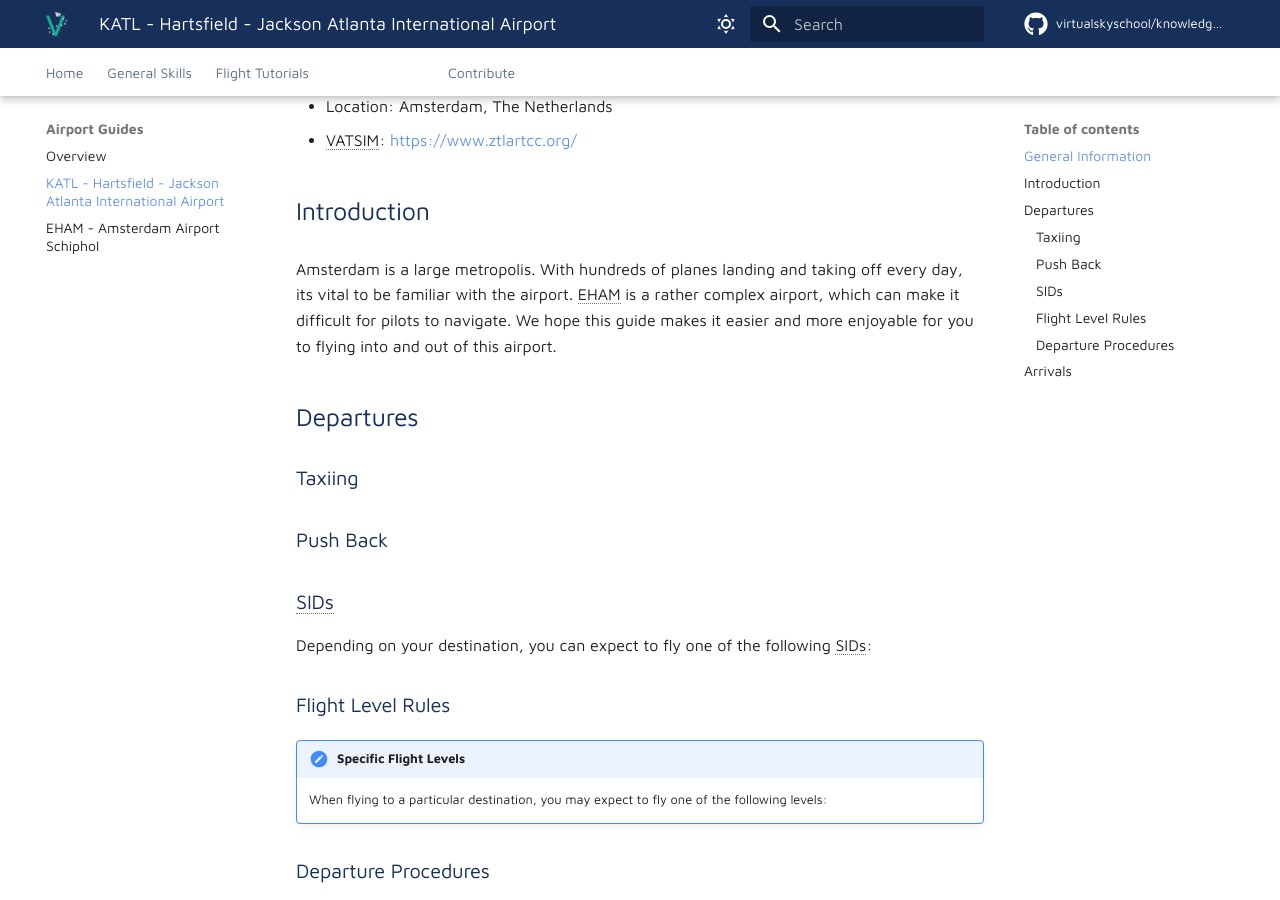
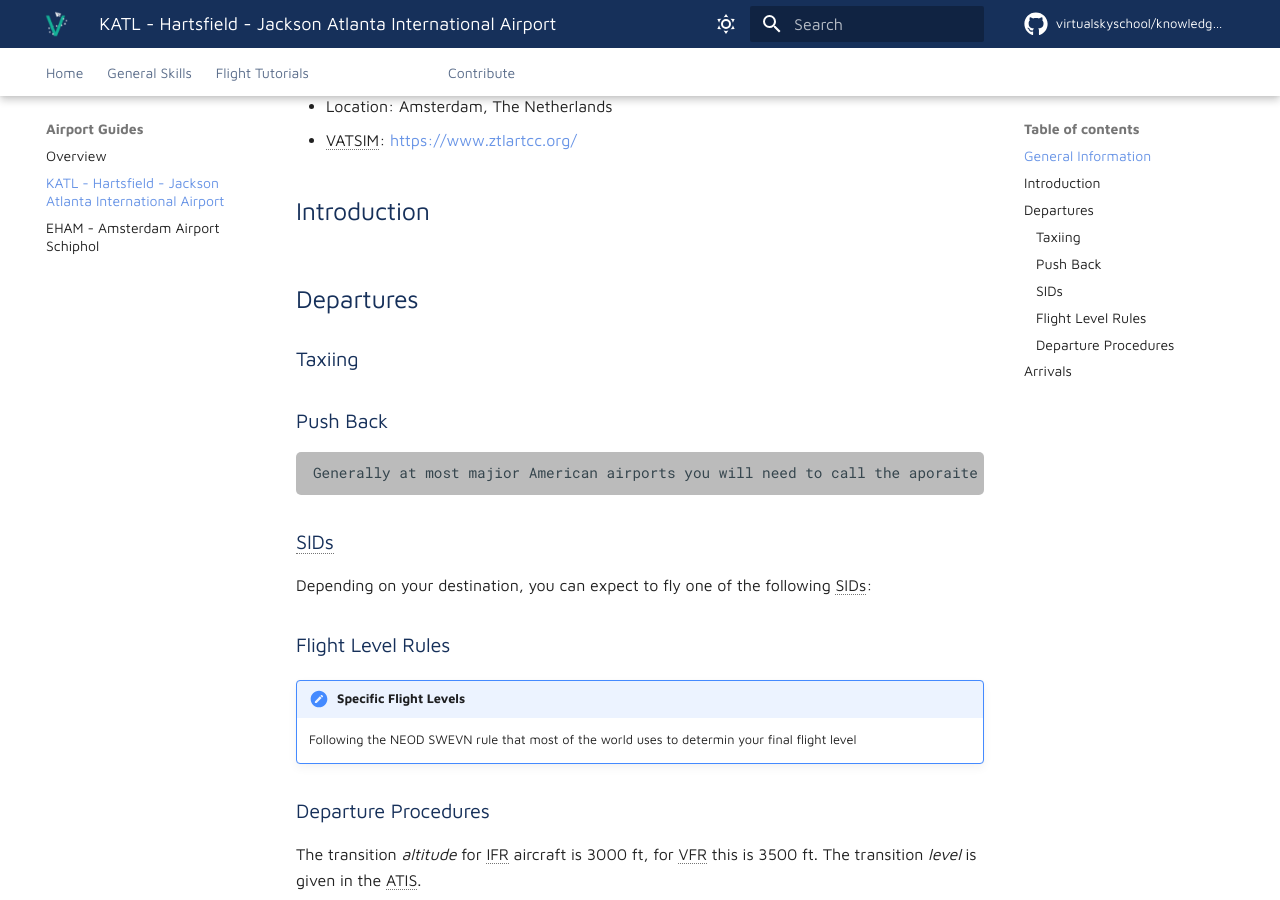
Before and after one commit to ml0130/knowledge-base, an MkDocs documentation site: the page built from docs/airport-guides/KATL.md, in a window 1280 px wide and 900 px high, scrolled down 405 px. Built offline with MkDocs 1.6.1 and Material for MkDocs 9.7.7, drawn with Linux system fonts in a browser that asks for light colours; comment, search, counter and statistics services are not loaded.

Commit message:
Update KATL.md

```diff
--- a/docs/airport-guides/KATL.md
+++ b/docs/airport-guides/KATL.md
@@ -16,7 +16,7 @@
 
 ## Introduction
 
-Amsterdam is a large metropolis. With hundreds of planes landing and taking off every day, its vital to be familiar with the airport. EHAM is a rather complex airport, which can make it difficult for pilots to navigate. We hope this guide makes it easier and more enjoyable for you to flying into and out of this airport.
+
 
 ## Departures
 
@@ -24,7 +24,7 @@ Amsterdam is a large metropolis. With hundreds of planes landing and taking off
 
 
 ### Push Back
-
+	Generally at most majior American airports you will need to call the aporaite ramp/appron controler for push and start cleanrence. Unlike in most of the world where ramp/appron at controled and managed by the overalying ATC athority in the USA most ramp/appron space are handled by either the airlines or the city/county that the airport is located in.
 
 
 
@@ -40,7 +40,7 @@ Depending on your destination, you can expect to fly one of the following SIDs:
 
 
 !!! note "Specific Flight Levels"
-    When flying to a particular destination, you may expect to fly one of the following levels:
+    Following the NEOD SWEVN rule that most of the world uses to determin your final flight level
 
 
 
```
